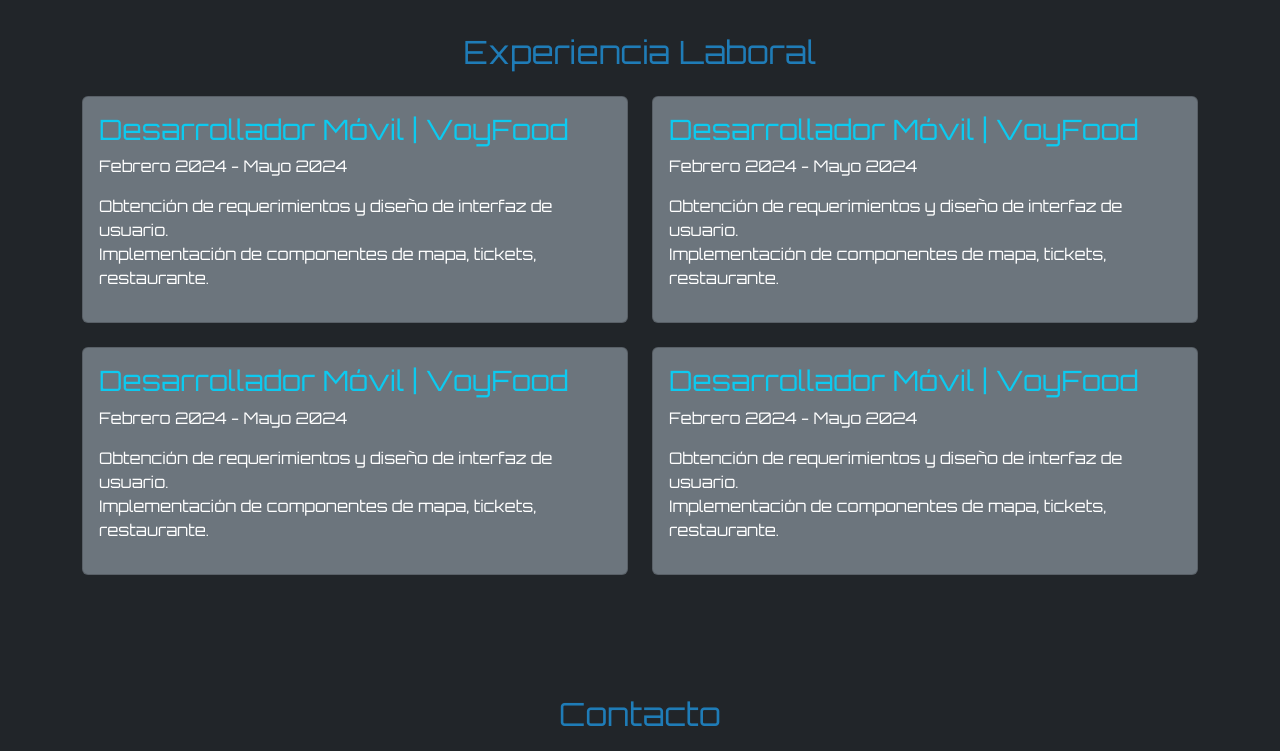
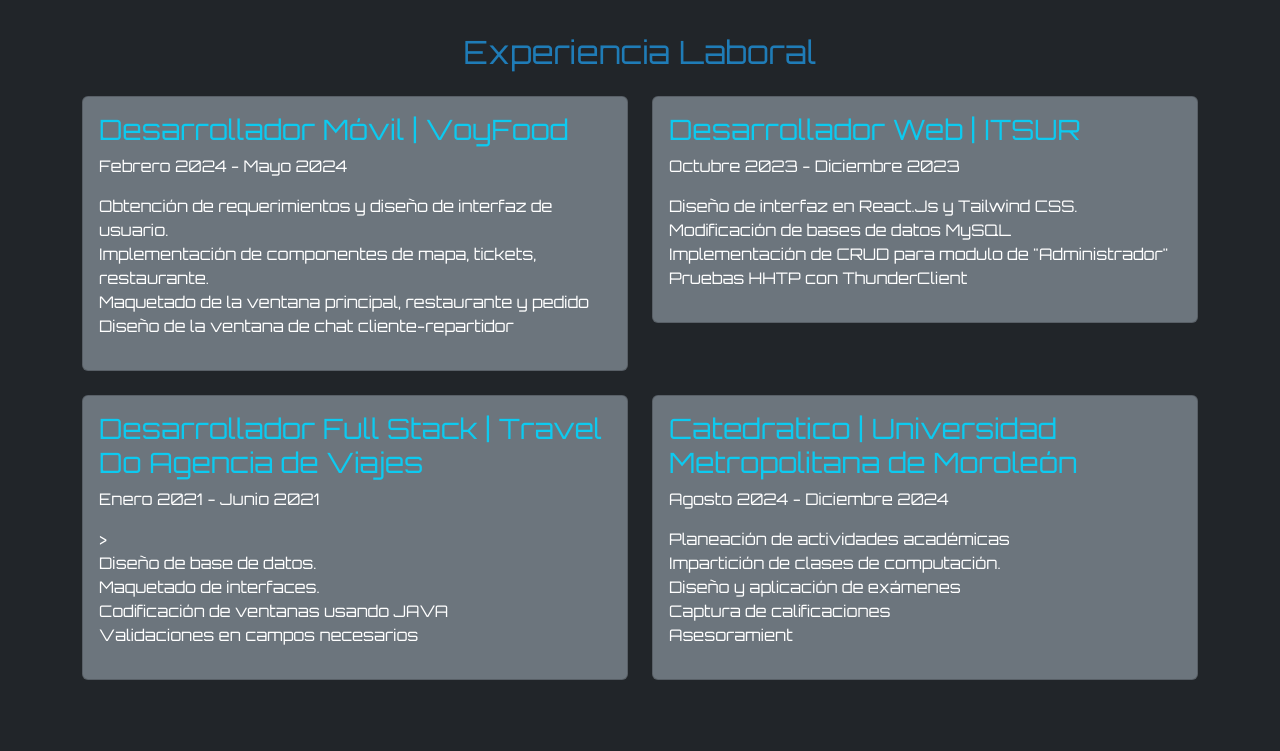
Before and after one commit to jmane1121/pagina, a plain HTML site: page index.html in a window 1280 px wide. Shown: the part 1490-2241 px from the top of the page. Drawn offline with nearby package versions, Linux system fonts and the light colour scheme.

Commit message:
version 1.1

```diff
--- a/index.html
+++ b/index.html
@@ -113,6 +113,8 @@
               <ul class="list-unstyled">
                 <li>Obtención de requerimientos y diseño de interfaz de usuario.</li>
                 <li>Implementación de componentes de mapa, tickets, restaurante.</li>
+                <li>Maquetado de la ventana principal, restaurante y pedido</li>
+                <li>Diseño de la ventana de chat cliente-repartidor</li>
               </ul>
             </div>
           </div>
@@ -121,11 +123,13 @@
         <div class="col-md-6 mb-4">
           <div class="card bg-secondary text-white hover-card">
             <div class="card-body">
-              <h3 class="card-title text-info">Desarrollador Móvil | VoyFood</h3>
-              <p class="card-text">Febrero 2024 - Mayo 2024</p>
+              <h3 class="card-title text-info">Desarrollador Web | ITSUR</h3>
+              <p class="card-text">Octubre 2023 - Diciembre 2023</p>
               <ul class="list-unstyled">
-                <li>Obtención de requerimientos y diseño de interfaz de usuario.</li>
-                <li>Implementación de componentes de mapa, tickets, restaurante.</li>
+                <li>Diseño de interfaz en React.Js y Tailwind CSS.</li>
+                <li>Modificación de bases de datos MySQL</li>
+                <li>Implementación de CRUD para modulo de "Administrador"</li>
+                <li>Pruebas HHTP con ThunderClient</li>
               </ul>
             </div>
           </div>
@@ -135,11 +139,13 @@
         <div class="col-md-6 mb-4">
           <div class="card bg-secondary text-white hover-card">
             <div class="card-body">
-              <h3 class="card-title text-info">Desarrollador Móvil | VoyFood</h3>
-              <p class="card-text">Febrero 2024 - Mayo 2024</p>
-              <ul class="list-unstyled">
-                <li>Obtención de requerimientos y diseño de interfaz de usuario.</li>
-                <li>Implementación de componentes de mapa, tickets, restaurante.</li>
+              <h3 class="card-title text-info">Desarrollador Full Stack | Travel Do Agencia de Viajes</h3>
+              <p class="card-text">Enero 2021 - Junio 2021</p>
+              <ul class="list-unstyled">>
+                <li>Diseño de base de datos.</li>
+                <li>Maquetado de interfaces.</li>
+                <li>Codificación de ventanas usando JAVA</li>
+                <li>Validaciones en campos necesarios</li>
               </ul>
             </div>
           </div>
@@ -148,11 +154,14 @@
         <div class="col-md-6 mb-4">
           <div class="card bg-secondary text-white hover-card">
             <div class="card-body">
-              <h3 class="card-title text-info">Desarrollador Móvil | VoyFood</h3>
-              <p class="card-text">Febrero 2024 - Mayo 2024</p>
+              <h3 class="card-title text-info">Catedratico | Universidad Metropolitana de Moroleón</h3>
+              <p class="card-text">Agosto 2024 - Diciembre 2024</p>
               <ul class="list-unstyled">
-                <li>Obtención de requerimientos y diseño de interfaz de usuario.</li>
-                <li>Implementación de componentes de mapa, tickets, restaurante.</li>
+                <li>Planeación de actividades académicas</li>
+                <li>Impartición de clases de computación.</li>
+                <li>Diseño y aplicación de exámenes</li>
+                <li>Captura de calificaciones</li>
+                <li>Asesoramient</li>
               </ul>
             </div>
           </div>
```
